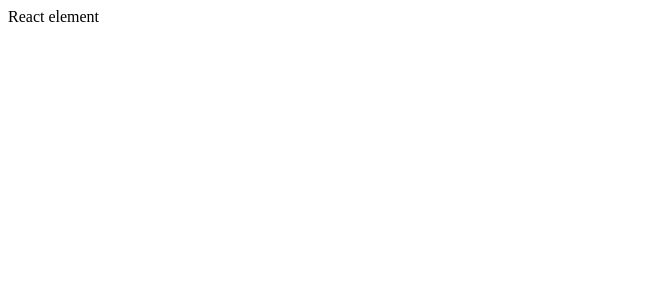
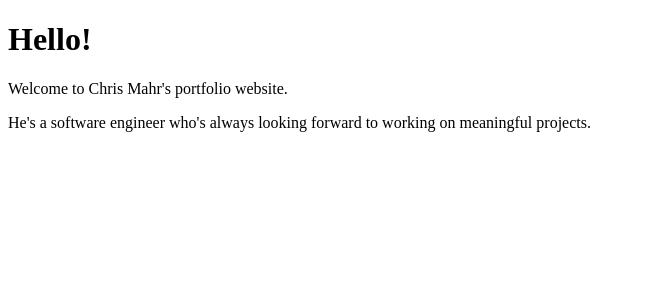
Before and after one commit to cmahrtian/react-bootcamp, a React (Create React App) app in the folder portfolio/: page / in a window 1280 px wide. Shown: the top 300 px of the page, without its empty margins (0-645 px from the left). Built offline with nearby package versions, Linux system fonts and the light colour scheme.

Commit message:
add code for Section 2, Lesson 10 (Classes and Inheritance)

```diff
--- a/portfolio/src/App.js
+++ b/portfolio/src/App.js
@@ -1,4 +1,13 @@
 import React, { Component } from 'react'
+
+class RegularClass {}
+class ComponentClass extends Component {}
+
+const regularClassInstance = new RegularClass()
+const componentClassInstance = new ComponentClass()
+
+console.log('regularClassInstance', regularClassInstance)
+console.log('componentClassInstance', componentClassInstance)
 
 class App extends Component {
     render() {
--- a/portfolio/src/index.js
+++ b/portfolio/src/index.js
@@ -1,7 +1,42 @@
 import React from 'react'
 import ReactDOM from 'react-dom'
 
+import App from './App'
+
 ReactDOM.render(
-    <div>React element</div>,
+    <App />,
     document.getElementById('root')
 )
+
+class Animal {
+    constructor(name, age) {
+        this.name = name
+        this.age = age
+    }
+
+    speak() {
+        console.log('I am', this.name, 'and I am', this.age, 'years old')
+    }
+}
+
+const animal1 = new Animal('Simba', 3)
+animal1.speak()
+
+console.log(animal1)
+
+class Lion extends Animal {
+    constructor(name, age, furColor, speed) {
+        super(name, age)
+        this.furColor = furColor
+        this.speed = speed
+    }
+
+    roar() {
+        console.log(`ROAR! I have ${this.furColor} fur and I can run ${this.speed} miles per hour!`)
+    }
+}
+
+const lion1 = new Lion('Mufasa', 20, 'golden', 25)
+lion1.speak()
+lion1.roar()
+console.log(lion1)
```
